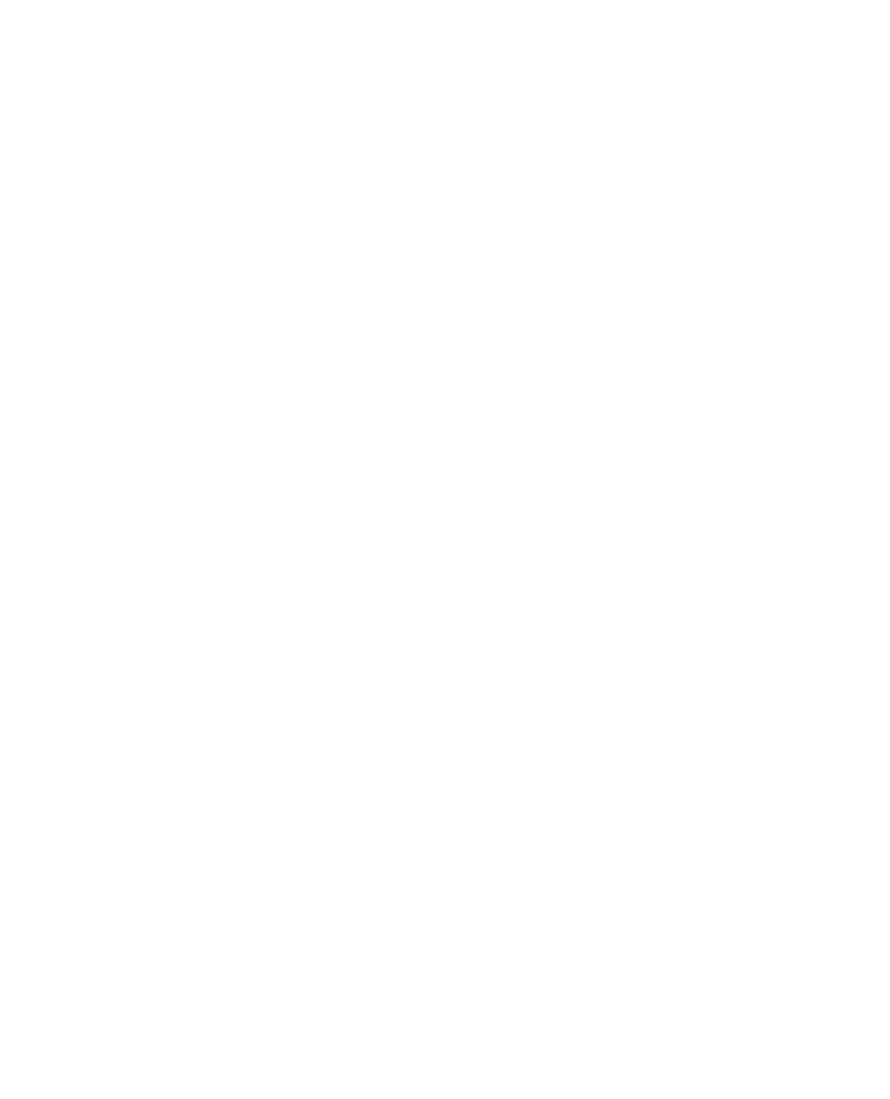
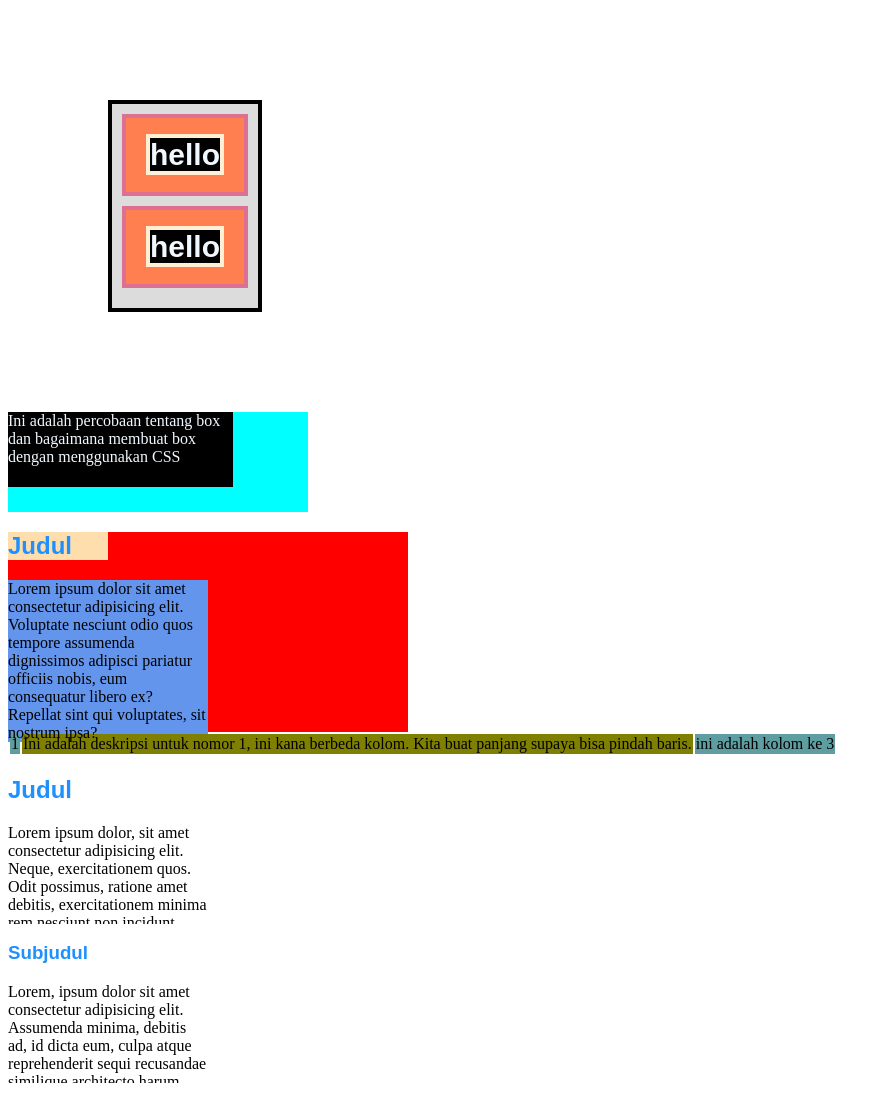
Before and after one commit to flanker0507/belajar-HTML, a plain HTML site: page CSS/Latihan CSS 3/index.html in a window 1280 px wide. Shown: the whole page, without its empty margins (0-890 px from the left). Before the commit the page ends 800 px from the top, so only its background shows below. Drawn offline with Linux system fonts and the light colour scheme.

Commit message:
Latihan CSS 3 - Box Model

```diff
--- a/CSS/Latihan CSS 3/index.html
+++ b/CSS/Latihan CSS 3/index.html
@@ -4,8 +4,43 @@
     <meta charset="UTF-8">
     <meta name="viewport" content="width=device-width, initial-scale=1.0">
     <title>Latihan CSS 3</title>
+    <link rel="stylesheet" href="styles/styles.css">
 </head>
 <body>
+    <div class="box4">
+        <p class="hello"><b>hello</b></p>
+        <p class="hello"><b>hello</b></p>
+    </div>
+
+    <div class="box1">
+        <p>Ini adalah percobaan tentang box dan bagaimana membuat box dengan menggunakan  CSS</p>
+    </div>
+
+    <div class="box2">
+        <h2> Judul </h2>
+        <p>
+            Lorem ipsum dolor sit amet consectetur adipisicing elit. Voluptate nesciunt odio quos tempore assumenda dignissimos adipisci pariatur officiis nobis, eum consequatur libero ex? Repellat sint qui voluptates, sit nostrum ipsa?
+        </p>
+    </div>
+
+    <table>
+        <td>1</td>
+        <td class="deskripsi">Ini adalah deskripsi untuk nomor 1, ini kana berbeda kolom. Kita buat panjang supaya bisa pindah baris.</td>
+        <td>ini adalah kolom ke 3</td>
+    </table>
+
+    <div class="box3">
+        <h2>Judul</h2>
+        <p class="satu">
+            Lorem ipsum dolor, sit amet consectetur adipisicing elit. Neque, exercitationem quos. Odit possimus, ratione amet debitis, exercitationem minima rem nesciunt non incidunt voluptatum accusantium expedita eius? Voluptatum possimus iure doloribus.
+        </p>
+
+        <h3>Subjudul</h3>
+        <p class="dua">
+            Lorem, ipsum dolor sit amet consectetur adipisicing elit. Assumenda minima, debitis ad, id dicta eum, culpa atque reprehenderit sequi recusandae similique architecto harum ipsa possimus accusamus illo totam aliquid nesciunt!
+        </p>
+    </div>
+
 
 </body>
 </html>
--- a/CSS/Latihan CSS 3/styles/styles.css
+++ b/CSS/Latihan CSS 3/styles/styles.css
@@ -0,0 +1,108 @@
+div.box1{
+    height: 100px;
+    width: 300px;
+    background-color: aqua;
+}
+
+div.box1 p{
+    height: 75%;
+    width: 75%;
+    background-color: black;
+    color: aliceblue;
+}
+
+div.box2{
+    height: 200px;
+    width: 400px;
+    background-color: red;
+}
+
+div.box2 h2{
+    width: 25%;
+    background-color: navajowhite;
+}
+
+div.box2 p{
+    width: 50%;
+    background-color: cornflowerblue;
+}
+
+/*  Ukuran minimum dan maksimum dari box */
+
+td{
+    background-color: cadetblue;
+}
+
+td.deskripsi{
+    min-width: 450px;
+    min-height: 500px;
+    background-color: olive;
+}
+
+/* Overflow */
+
+h2,h3{
+    font-family: Arial;
+    color: dodgerblue;
+}
+
+p.satu{
+    height: 100px;
+    width: 200px;
+    overflow: hidden;
+}
+p.dua{
+    height: 100px;
+    width: 200px;
+    overflow: scroll;
+}
+
+/* Border, Padding, Margin */
+
+div.box4{
+    width: fit-content;
+    height: fit-content;
+    background-color: gainsboro;
+    font-size: 30px;
+
+    /* margin */
+    margin-top: 100px;
+    margin-left: 100px;
+    margin-bottom: 100px;
+
+    /* padding */
+    padding-top: 10px;
+    padding-left: 10px;
+    padding-right: 10px;
+    padding-bottom: 10px;
+
+    /* border */
+    border: 4px solid black;
+
+}
+
+p.hello b{
+    font-family: Arial;
+    font-weight: bold;
+    background-color: black;
+    color: aliceblue;
+    border: 4px solid papayawhip;
+}
+
+p.hello{
+    background-color: coral;
+    width: fit-content;
+
+    /* padding */
+    padding-top: 20px;
+    padding-left: 20px;
+    padding-right: 20px;
+    padding-bottom: 20px;
+
+    /* margin */
+    margin-top: 0px;
+    margin-bottom: 10px;
+
+    /* border */
+    border: 4px solid palevioletred;
+}
```
